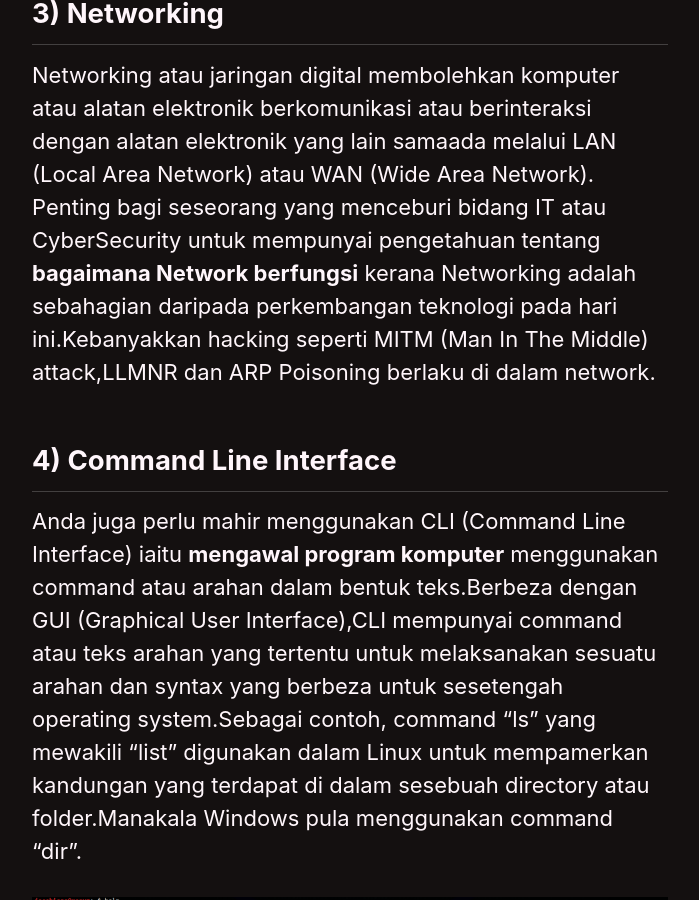
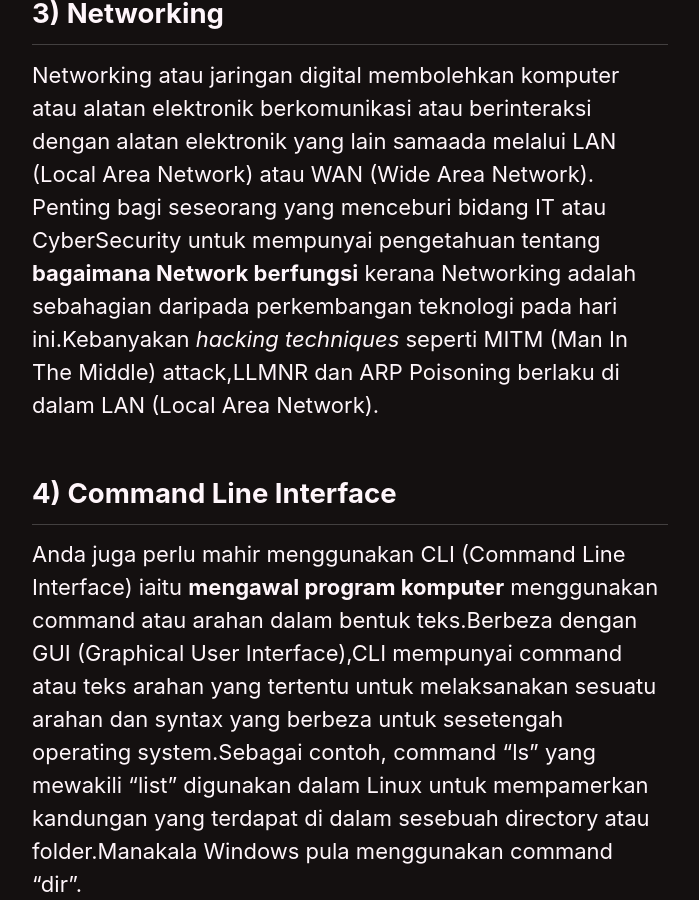
Before and after one commit to faridarif/faridarif.github.io, a Jekyll site: the page built from _posts/2020-09-25-General-AsasHacking.md, in a window 1280 px wide and 900 px high, scrolled down 2272 px. Shown: the whole window, without its empty margins (290-989 px from the left). Built offline with Jekyll 4.4.1, drawn with Linux system fonts in a browser that asks for light colours; cached includes are drawn as plain includes.

Commit message:
Update 2020-09-25-General-AsasHacking.md

```diff
--- a/_posts/2020-09-25-General-AsasHacking.md
+++ b/_posts/2020-09-25-General-AsasHacking.md
@@ -51,8 +51,8 @@ Networking atau jaringan digital membolehkan komputer atau alatan elektronik ber
 dengan alatan elektronik yang lain samaada melalui LAN (Local Area Network) atau WAN (Wide Area Network).
 Penting bagi seseorang yang menceburi bidang IT atau CyberSecurity untuk mempunyai pengetahuan tentang
 **bagaimana Network berfungsi** kerana Networking adalah sebahagian daripada perkembangan teknologi pada
-hari ini.Kebanyakkan hacking seperti MITM (Man In The Middle) attack,LLMNR dan ARP Poisoning berlaku
-di dalam network.
+hari ini.Kebanyakan *hacking techniques* seperti MITM (Man In The Middle) attack,LLMNR dan ARP Poisoning berlaku
+di dalam LAN (Local Area Network).
 
 ## 4) Command Line Interface
 
```
